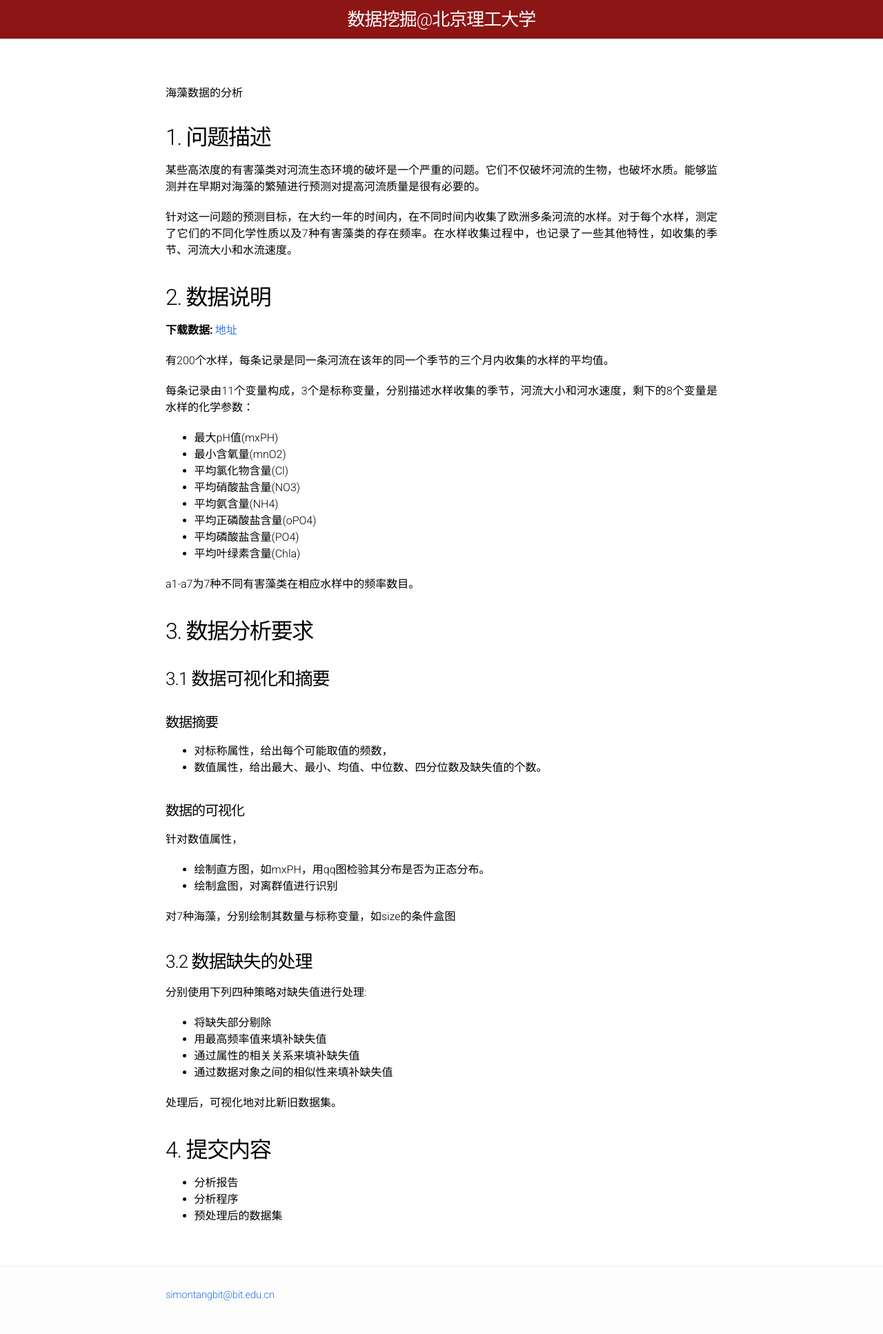
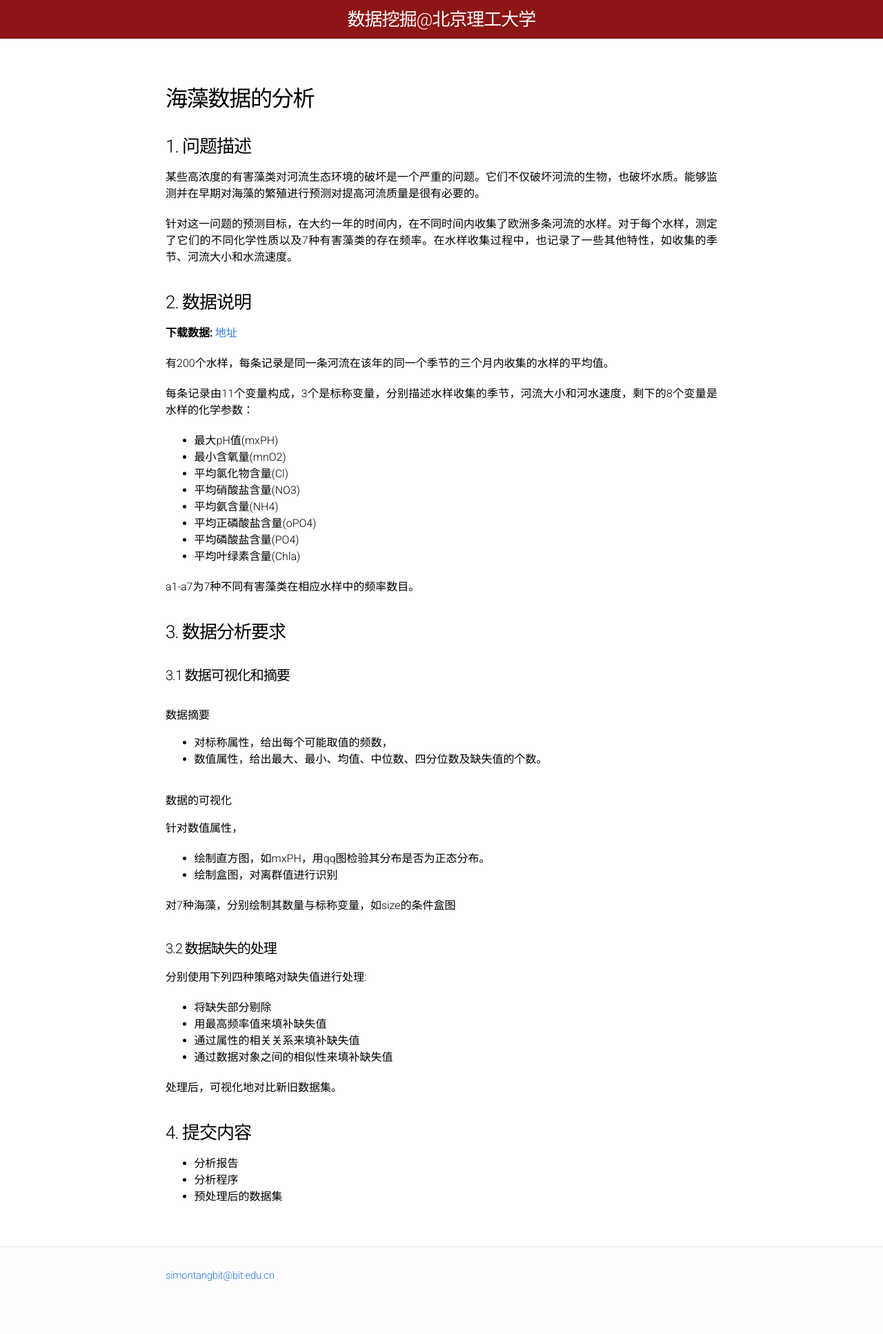
Before and after one commit to BITDM/bitdm.github.io, a Jekyll site: the page built from 2016/assignments1.md, in a window 1280 px wide. Shown: the whole page at 69% size. Built offline with Jekyll 4.4.1, drawn with Linux system fonts in a browser that asks for light colours; after the commit the page ends 1906 px from its top, so only the background shows below that.

Commit message:
minor modifications

```diff
--- a/2016/assignments1.md
+++ b/2016/assignments1.md
@@ -4,16 +4,16 @@ mathjax: true
 permalink: /2016/assignment1/
 ---
 
-# 海藻数据的分析
+## 海藻数据的分析
 
-## 1. 问题描述
+### 1. 问题描述
 
 某些高浓度的有害藻类对河流生态环境的破坏是一个严重的问题。它们不仅破坏河流的生物，也破坏水质。能够监测并在早期对海藻的繁殖进行预测对提高河流质量是很有必要的。
 
 针对这一问题的预测目标，在大约一年的时间内，在不同时间内收集了欧洲多条河流的水样。对于每个水样，测定了它们的不同化学性质以及7种有害藻类的存在频率。在水样收集过程中，也记录了一些其他特性，如收集的季节、河流大小和水流速度。
 
 
-## 2. 数据说明
+### 2. 数据说明
 
 **下载数据:**
 [地址](http://pan.baidu.com/s/1hsIwMBa)
@@ -33,16 +33,16 @@ permalink: /2016/assignment1/
 
 a1-a7为7种不同有害藻类在相应水样中的频率数目。
 
-## 3. 数据分析要求
+### 3. 数据分析要求
 
-### 3.1 数据可视化和摘要
+#### 3.1 数据可视化和摘要
 
-#### 数据摘要
+##### 数据摘要
 
 - 对标称属性，给出每个可能取值的频数，
 - 数值属性，给出最大、最小、均值、中位数、四分位数及缺失值的个数。
 
-#### 数据的可视化
+##### 数据的可视化
 
 针对数值属性，
 
@@ -51,7 +51,7 @@ a1-a7为7种不同有害藻类在相应水样中的频率数目。
 
 对7种海藻，分别绘制其数量与标称变量，如size的条件盒图
 
-### 3.2 数据缺失的处理
+#### 3.2 数据缺失的处理
 
 分别使用下列四种策略对缺失值进行处理:
 
@@ -62,7 +62,7 @@ a1-a7为7种不同有害藻类在相应水样中的频率数目。
 
 处理后，可视化地对比新旧数据集。
 
-## 4. 提交内容
+### 4. 提交内容
 
 - 分析报告
 - 分析程序
```
